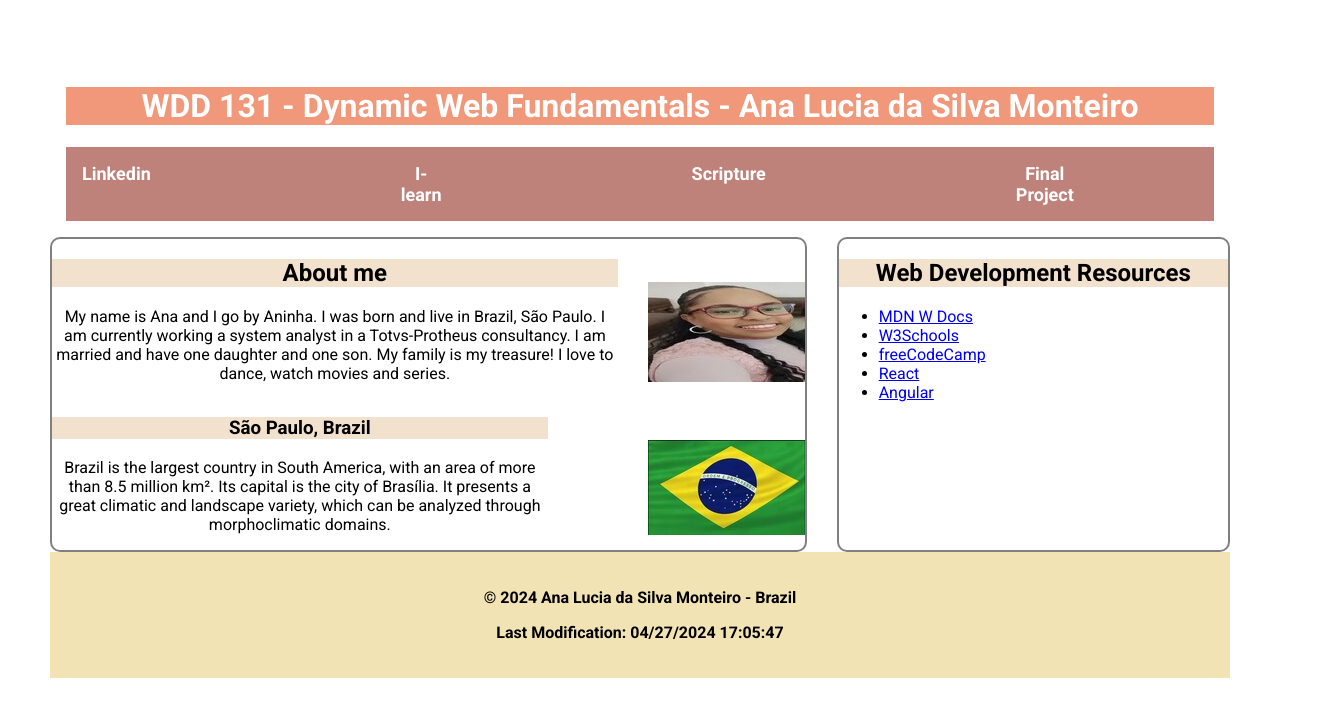
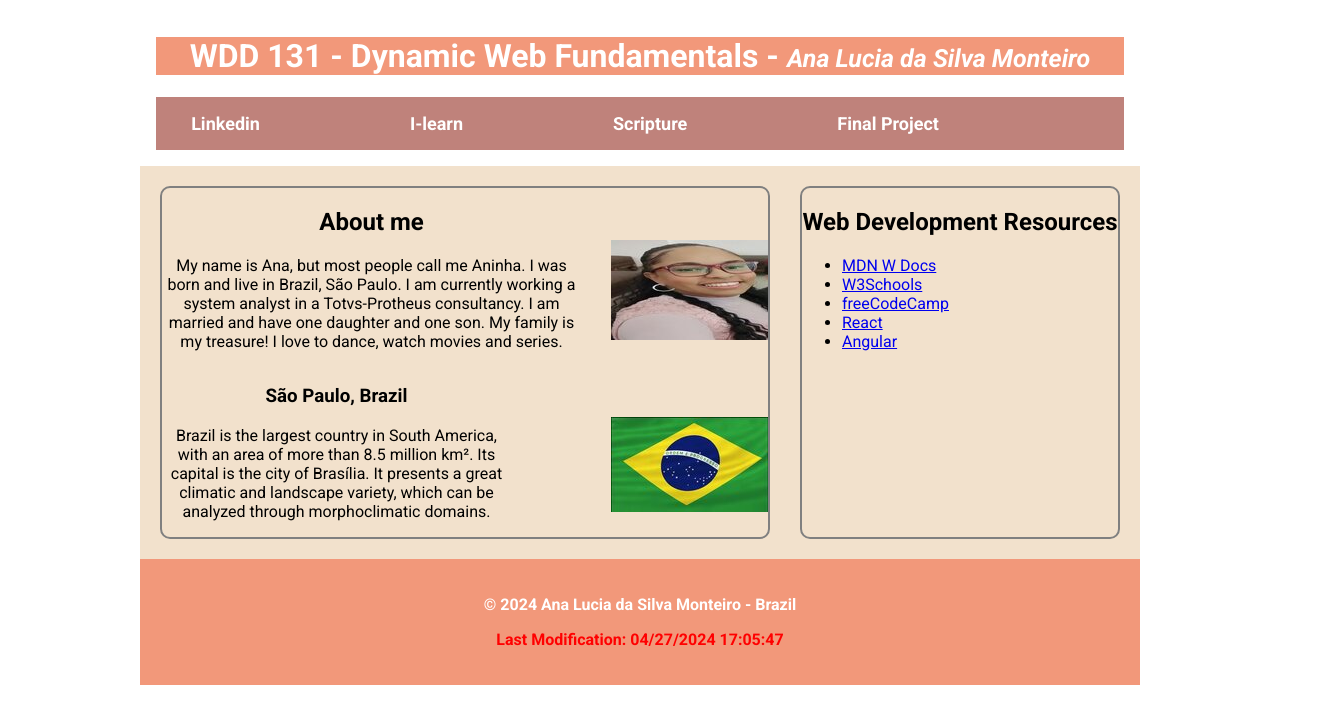
Before and after one commit to anasabinomonteiro/wdd131, a plain HTML site: page index.html in a window 1280 px wide. Shown: the whole page, 1324 px wide, since content can reach past the window. Drawn offline with Linux system fonts and the light colour scheme; a web font is replaced by a local one.

Commit message:
adjusts in footer, h2,h1, main

```diff
--- a/index.html
+++ b/index.html
@@ -11,10 +11,10 @@
 </head>
 <body>
     <header>
-        <h1>WDD 131 - Dynamic Web Fundamentals - Ana Lucia da Silva Monteiro</h1>
+        <h1>WDD 131 - Dynamic Web Fundamentals - <span class="name">Ana Lucia da Silva Monteiro</span></h1>
         <nav>
             <ul>
-                <li><a href="www.linkedin.com/in/analuciamonteiro">Linkedin</a></li>
+                <li><a href="https://www.linkedin.com/in/analuciamonteiro/">Linkedin</a></li>
                 <li><a href="https://byui.instructure.com/">I-learn</a></li>
                 <li><a href="https://www.churchofjesuschrist.org/study/scriptures/dc-testament/dc/82?lang=eng&id=p10#p10">Scripture</a></li>
                 <li><a href="#">Final Project</a></li>
@@ -27,7 +27,7 @@
             <div class="content-personal">
                 <div class="personal-info">
                     <h2>About me</h2>
-                    <p>My name is Ana and I go by Aninha. I was born and live in Brazil, São Paulo. I am currently working a system analyst in a Totvs-Protheus consultancy. I am married and have one daughter and one son. My family is my treasure! I love to dance, watch movies and series.</p>
+                    <p>My name is Ana, but most people call me Aninha. I was born and live in Brazil, São Paulo. I am currently working a system analyst in a Totvs-Protheus consultancy. I am married and have one daughter and one son. My family is my treasure! I love to dance, watch movies and series.</p>
                 </div>
                 <div class="personal-image">
                     <img src="images/ana.jpg" alt="My picture">
--- a/styles/base.css
+++ b/styles/base.css
@@ -2,8 +2,9 @@
 
 body {
     font-family: 'Roboto', sans-serif;
-    margin: 50px;
-    padding: 0;
+    margin: 0 auto;
+    max-width: 1000px;
+    padding: 0 20 px;
 }
 
 header{
@@ -27,7 +28,7 @@ nav ul {
 }
 
 nav ul li {
-    margin-right: 250px;
+    margin-right: 150px;
 }
 
 nav ul li a {
@@ -46,6 +47,8 @@ main {
     display: flex;
     justify-content: space-between;
     max-width: 100%;
+    padding: 20px;
+    background-color: #F2E1CC;
 }
 
 .card {
@@ -78,10 +81,11 @@ main {
 }
 
 footer {
-    background: #F2E3B5;
+    background: #F2987A;
     padding: 20px;
     font-weight: bold;
     text-align: center;
+    color: white;
 }
 
 .card h2,
@@ -100,13 +104,23 @@ h1 {
 }
 
 .personal-image {
-    width: 50%;
+    width: 100%;
     margin-top: 30px;
     margin-left: 30px;
 }
 
 .country-image {
-    width: 50%;
+    width: 100%;
     margin-top: 30px;
     margin-left: 100px;
+
 }
+
+.name {
+    font-size: 25px;
+    font-style: italic;
+}
+
+#lastModified{
+    color: red;
+}
```
